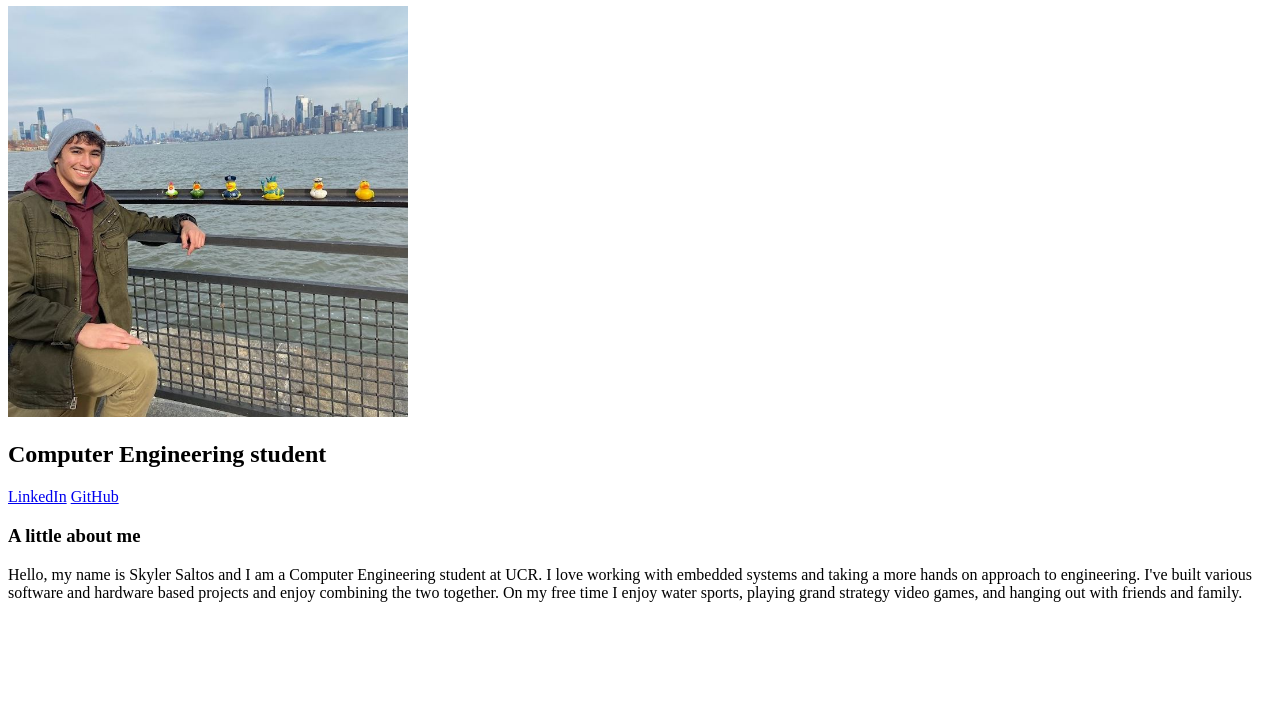
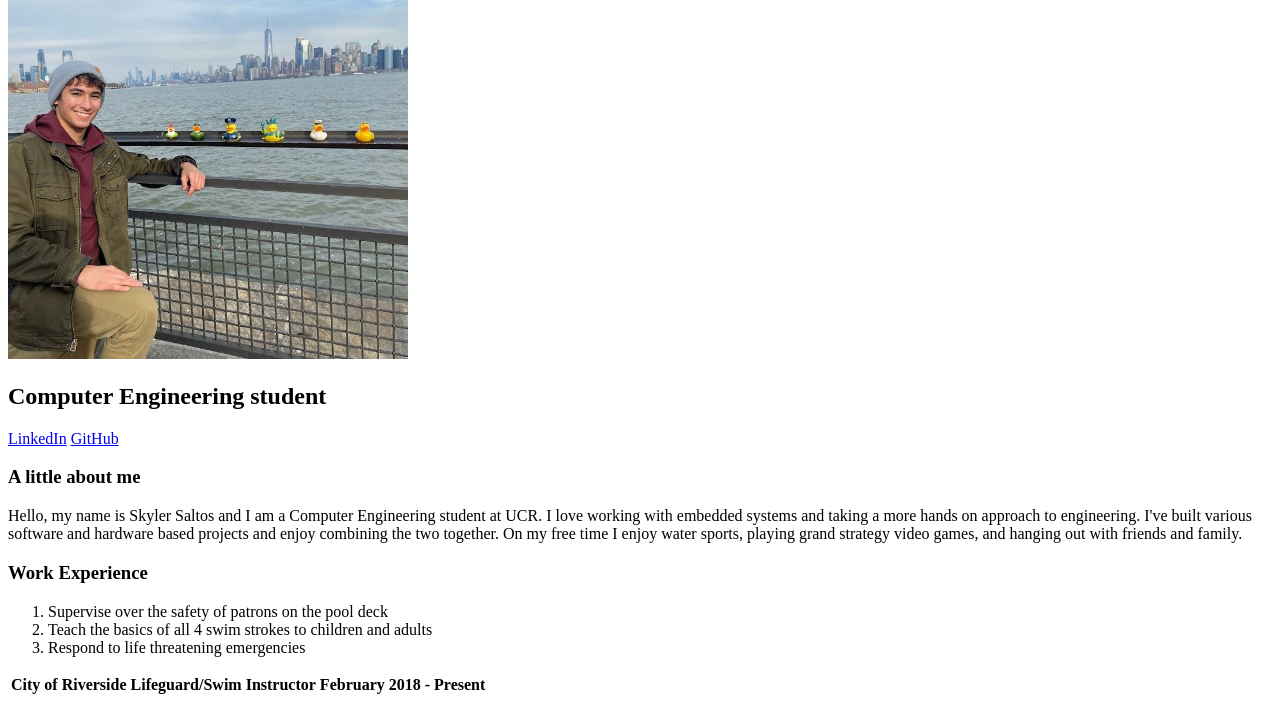
Before and after one commit to skycaliah/skycaliah.github.io, a plain HTML site: page index.html in a window 1280 px wide. Shown: the part 132-837 px from the top of the page. Before the commit the page ends 800 px from the top, so only its background shows below. Drawn offline with Linux system fonts and the light colour scheme.

Commit message:
Adding first work experience in table format

```diff
--- a/index.html
+++ b/index.html
@@ -11,8 +11,6 @@
 		<h1> Skyler Caliah Saltos </h1>
 
 		 <!--Image of myself   -->
-		<h1> About me. Test 1. Test2 </h1>
-
 		<img src = "images/skylerphoto.JPG"
 		 alt = "Skyler with ducks in New York"
 		 width = "400" height "350">
@@ -24,11 +22,32 @@
 		 <a href="https://www.linkedin.com/in/skyler-saltos-577543230/"> LinkedIn</a>
 		 <a  href="https://github.com/skycaliah"> GitHub</a>
 
-		  <h3>A little about me </h3>
+		 <!--Section about me  -->
+		 <h3>A little about me </h3>
 		 <p> Hello, my name is Skyler Saltos and I am a Computer Engineering student at UCR. I love working with embedded systems
 			  and taking a more hands on approach to engineering. I've built various software and hardware based projects and enjoy
 			  combining the two together. On my free time I enjoy water sports, playing grand strategy video games, and hanging out with
 			  friends and family.<p>
+
+		<!--Work Experience-->
+		<h3> Work Experience </h3>
+		<table>
+
+			<!-- First Job -->
+			<thead>
+				<tr>
+					<th>City of Riverside</th>
+					<th>Lifeguard/Swim Instructor</th>
+					<th> February 2018 - Present </th>
+				</tr>
+			<tbody>
+				<ol>
+					<li> Supervise over the safety of patrons on the pool deck</li>
+					<li> Teach the basics of all 4 swim strokes to children and adults</li>
+					<li> Respond to life threatening emergencies</li>
+				</ol>
+			</tbody>
+
 
 
 
```
